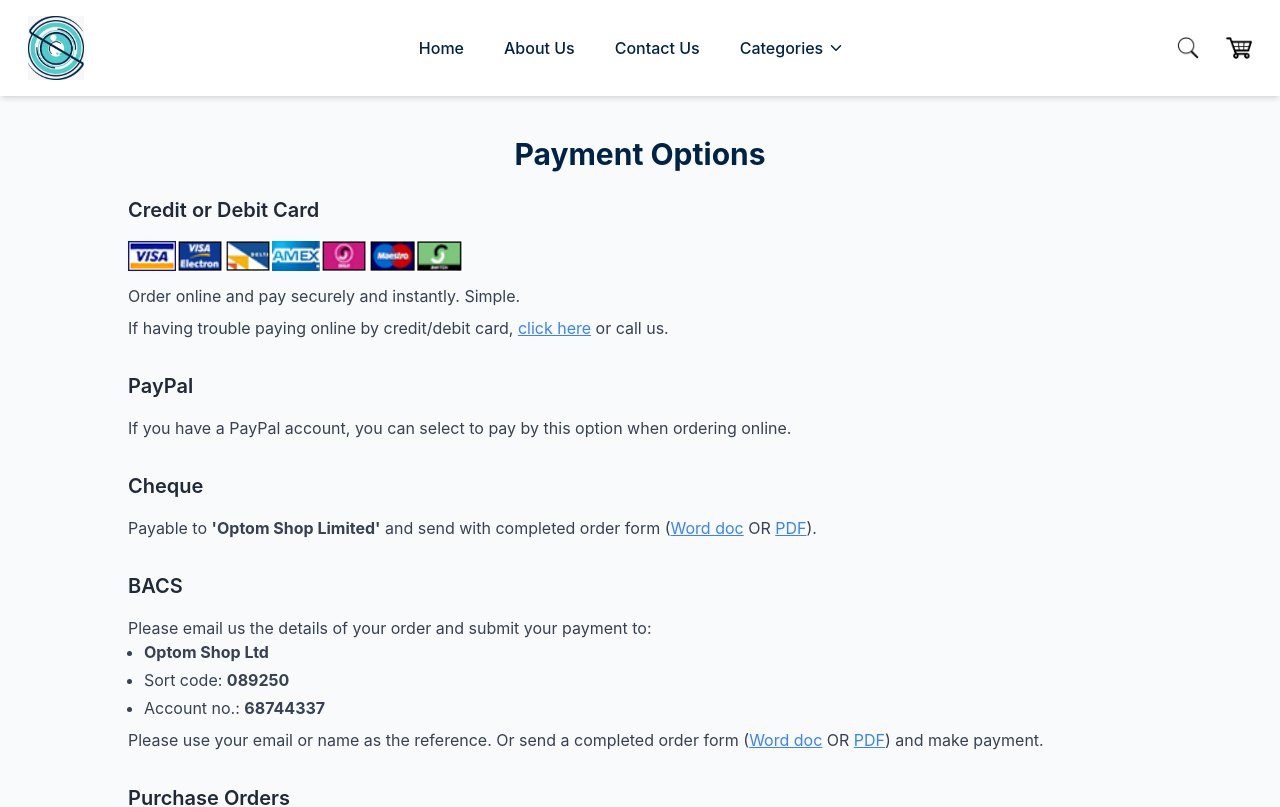
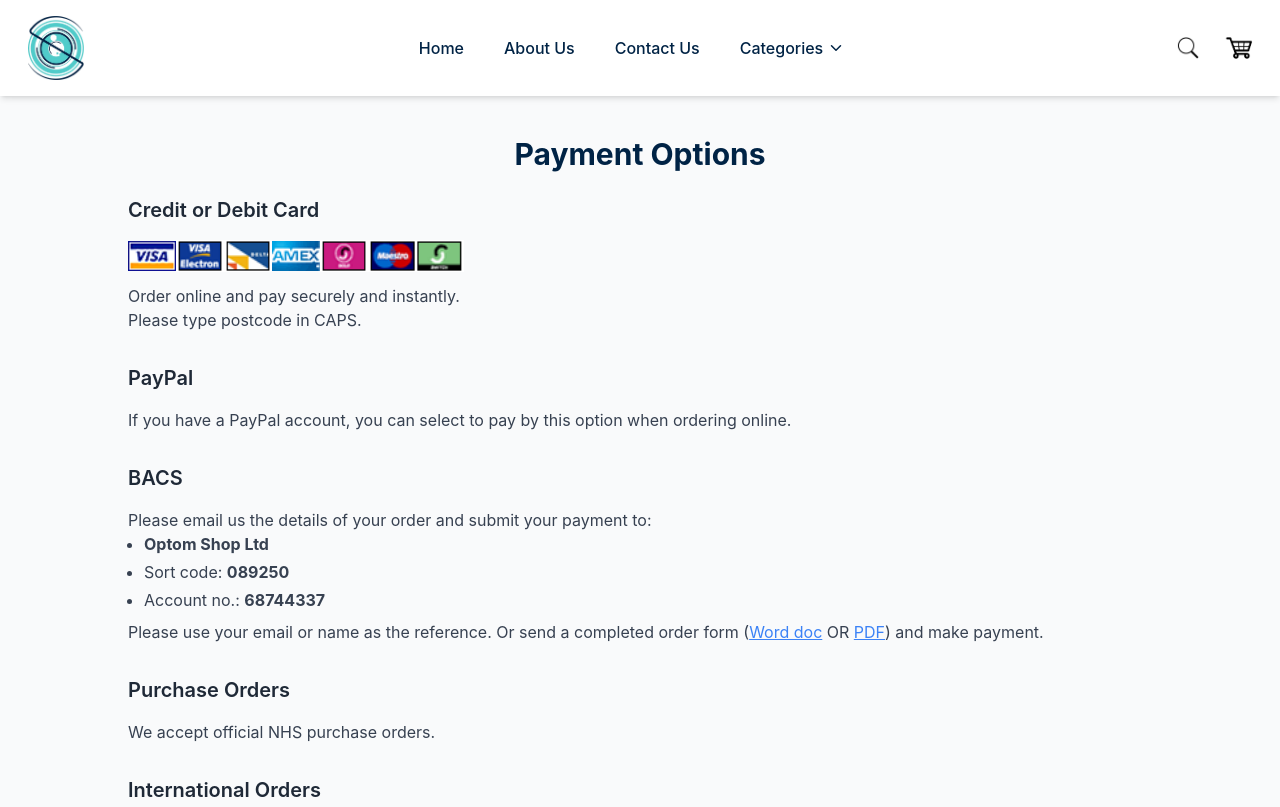
Before and after one commit to Saim625/optomshop, a React (Create React App) app: page /payment-options in a window 1280 px wide. Shown: the top 807 px of the page. Built offline with nearby package versions, Linux system fonts and the light colour scheme.

Commit message:
payment updates

```diff
--- a/public/index.html
+++ b/public/index.html
@@ -6,9 +6,10 @@
     <meta name="viewport" content="width=device-width, initial-scale=1" />
     <meta name="theme-color" content="#000000" />
     <meta
-      name="description"
-      content="Web site created using create-react-app"
-    />
+    name="description"
+    content="Explore premium optical and ophthalmic instruments at Optom Shop. High-quality products for professionals."
+  />
+
     <link rel="apple-touch-icon" href="%PUBLIC_URL%/favicon.jpeg" />
     <!--
       manifest.json provides metadata used when your web app is installed on a
@@ -26,7 +27,7 @@
     -->
 <title>Optom Shop - Optical & Ophthalmic Instruments</title>
     <script
-            src="https://www.paypal.com/sdk/js?client-id=AaqXGaqAkIC9VIjU8qr1oj6vZJa2S2zmkvsJHJ15vcOAzHvJj_DVVBKYSxeCYUoPYjppgXXR7waANKSb&currency=GBP&components=buttons"
+            src="https://www.paypal.com/sdk/js?locale=en_GB&currency=GBP&client-id=AaqXGaqAkIC9VIjU8qr1oj6vZJa2S2zmkvsJHJ15vcOAzHvJj_DVVBKYSxeCYUoPYjppgXXR7waANKSb&components=buttons"
         ></script>
   </head>
   <body>
--- a/src/components/AboutUs.js
+++ b/src/components/AboutUs.js
@@ -36,17 +36,6 @@
           standards and comes with a 1-year warranty. Not to mention, we often
           test (i.e., play) with all the gadgets to make sure we’re happy with
           them.
-        </p>
-        <p className="text-gray-700 leading-relaxed mt-4">
-          We are flexible and happy to offer large order discounts for
-          individuals, groups, companies, and students.{" "}
-          <a
-            href="/student-discount"
-            className="text-blue-500 underline font-medium"
-          >
-            Click Here
-          </a>
-          .
         </p>
       </section>
 
--- a/src/components/Header.js
+++ b/src/components/Header.js
@@ -48,18 +48,27 @@
 
   // Search Logic
   const handleSearchChange = (e) => {
-    const query = e.target.value.toLowerCase();
+    const query = e.target.value.toLowerCase().trim();
     setSearchQuery(query);
 
     if (query) {
-      const filteredSuggestions = allProducts.filter((product) =>
-        product.name.toLowerCase().includes(query)
+      const prioritizedSuggestions = allProducts.filter((product) =>
+        product.name.toLowerCase().startsWith(query)
       );
-      setSuggestions(filteredSuggestions.length > 0 ? filteredSuggestions : []);
+
+      const otherSuggestions = allProducts.filter(
+        (product) =>
+          !product.name.toLowerCase().startsWith(query) &&
+          product.name.toLowerCase().includes(query)
+      );
+
+      const combinedSuggestions = [...prioritizedSuggestions, ...otherSuggestions];
+      setSuggestions(combinedSuggestions.length > 0 ? combinedSuggestions : []);
     } else {
       setSuggestions([]);
     }
   };
+
 
   // Close search on outside click
   useEffect(() => {
@@ -91,7 +100,7 @@
         <div>
           <Link to="/">
             <img
-              src={process.env.PUBLIC_URL + "/favicon.jpeg"}
+              src={process.env.PUBLIC_URL + "/favicon.png"}
               alt="logo"
               className="h-16 w-16 object-contain"
             />
--- a/src/components/PaymentOptions.js
+++ b/src/components/PaymentOptions.js
@@ -50,17 +50,10 @@
               {/* Add more card images as needed */}
             </div>
             <p className="text-gray-700">
-              Order online and pay securely and instantly. Simple.
+              Order online and pay securely and instantly.
             </p>
-            <p className="text-gray-700 mt-2">
-              If having trouble paying online by credit/debit card,{" "}
-              <a
-                href="/images/pay-online.jpg"
-                className="underline text-blue-500 hover:text-blue-700"
-              >
-                click here
-              </a>{" "}
-              or call us.
+            <p className="text-gray-700">
+              Please type postcode in CAPS.
             </p>
           </div>
 
@@ -70,30 +63,6 @@
             <p className="text-gray-700">
               If you have a PayPal account, you can select to pay by this option
               when ordering online.
-            </p>
-          </div>
-
-          {/* Cheque */}
-          <div>
-            <h2 className="text-xl font-semibold text-gray-800 mb-4">Cheque</h2>
-            <p className="text-gray-700">
-              Payable to <strong>'Optom Shop Limited'</strong> and send with
-              completed order form (
-              <a
-                href="/docs/Word_OrderForm.doc"
-                className="text-blue-500 underline hover:text-blue-700"
-              >
-                Word doc
-              </a>{" "}
-              OR{" "}
-              <a
-                href="/docs/OrderForm.pdf"
-                className="text-blue-500 underline hover:text-blue-700"
-                download
-              >
-                PDF
-              </a>
-              ).
             </p>
           </div>
 
--- a/src/components/WhyChooseUs.js
+++ b/src/components/WhyChooseUs.js
@@ -53,7 +53,7 @@
       title: "Multiple Payment Options",
       description: "Pay via credit/debit card, PayPal, or bank transfer.",
       link: "How to Pay?",
-      href: "/payment-options",
+      href: `${process.env.PUBLIC_URL}/payment-options`,
     },
     {
       icon: <IoMdMail />,
--- a/src/components/detail_page/PurchaseOptions.js
+++ b/src/components/detail_page/PurchaseOptions.js
@@ -22,7 +22,7 @@
               className="mr-2"
               disabled={!variant.inStock}
             />
-            {variant.type === "set" ? `Set (${variant.setSize})` : `Individual`}{" "}
+            {variant.type === "set" ? `Set (${variant.setSize})` : `Individual lens`}{" "}
             - £{variant.price}
             <span
               className={`ml-2 ${
@@ -35,7 +35,7 @@
         ))}
       </div>
 
-      {selectedValue?.type === 'individual' && (
+      {selectedValue?.type === 'individual lens' && (
         <div className="p-2 bg-gray-100 border rounded mt-4">
           <h4 className="font-semibold mb-1">Individual Lens Information:</h4>
           <p className="text-sm text-gray-700">
--- a/src/utils/productdata.js
+++ b/src/utils/productdata.js
@@ -312,7 +312,7 @@
         ],
         options: [
             {
-                type: 'individual',
+                type: 'individual lens',
                 price: 10,
                 inStock: true,
             },
@@ -403,7 +403,7 @@
         id: 26,
         name: 'Manual Phoropter Head',
         productCode: "MPH",
-        price: 795,
+        price: 595,
         description: [
             "Sphere Range: +16.75 to -19.00 D (0.25 D steps)",
             "Cylinder Range: 0.00 to -6.00 D (0.25D steps) (0.00 to -8.00 D with additional -2.00D)",
```
Also changed, not shown: src/components/PaypalCheckout.js (+28 -78 lines), public/favicon.png (added), public/footerEmail.png, public/manifest.json.
